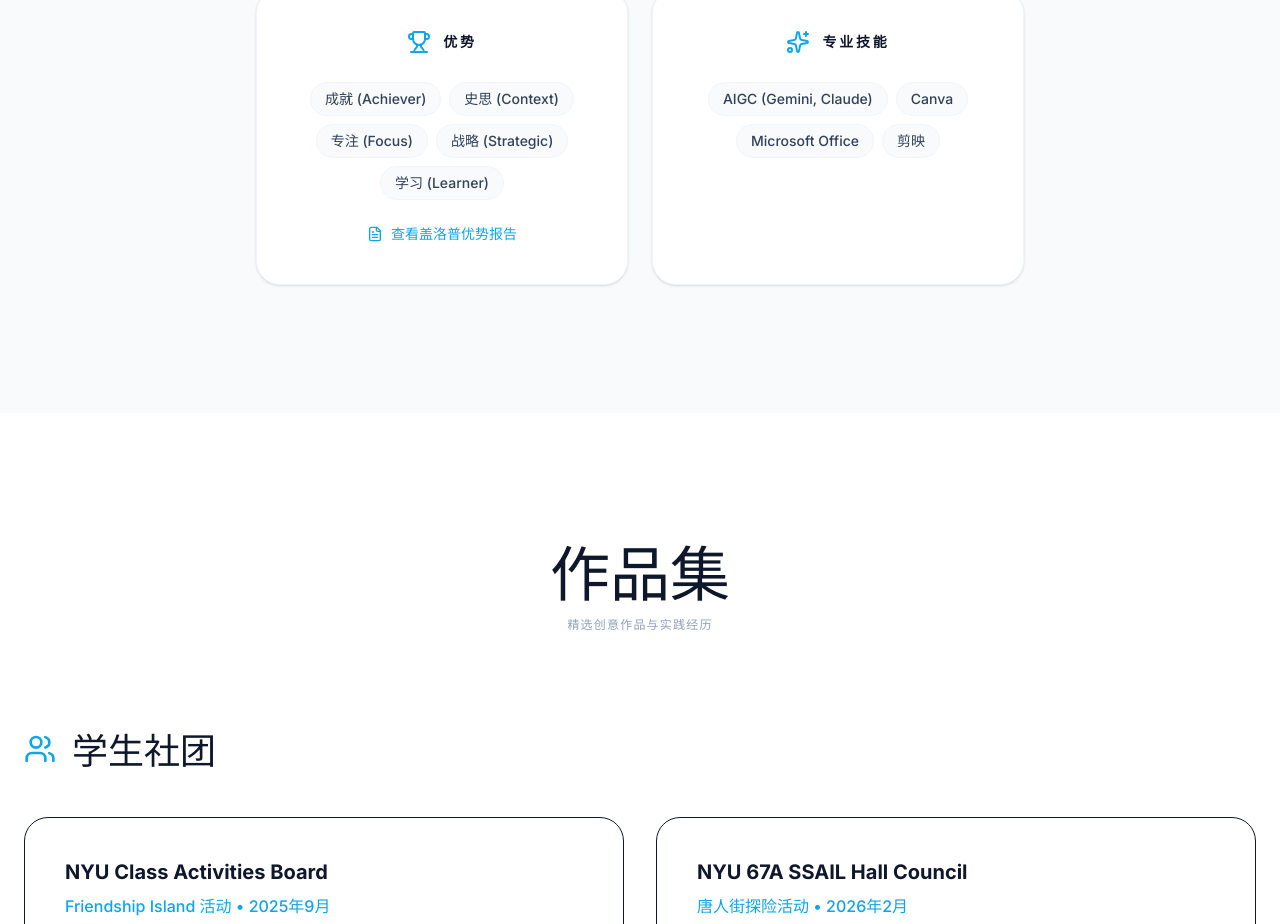
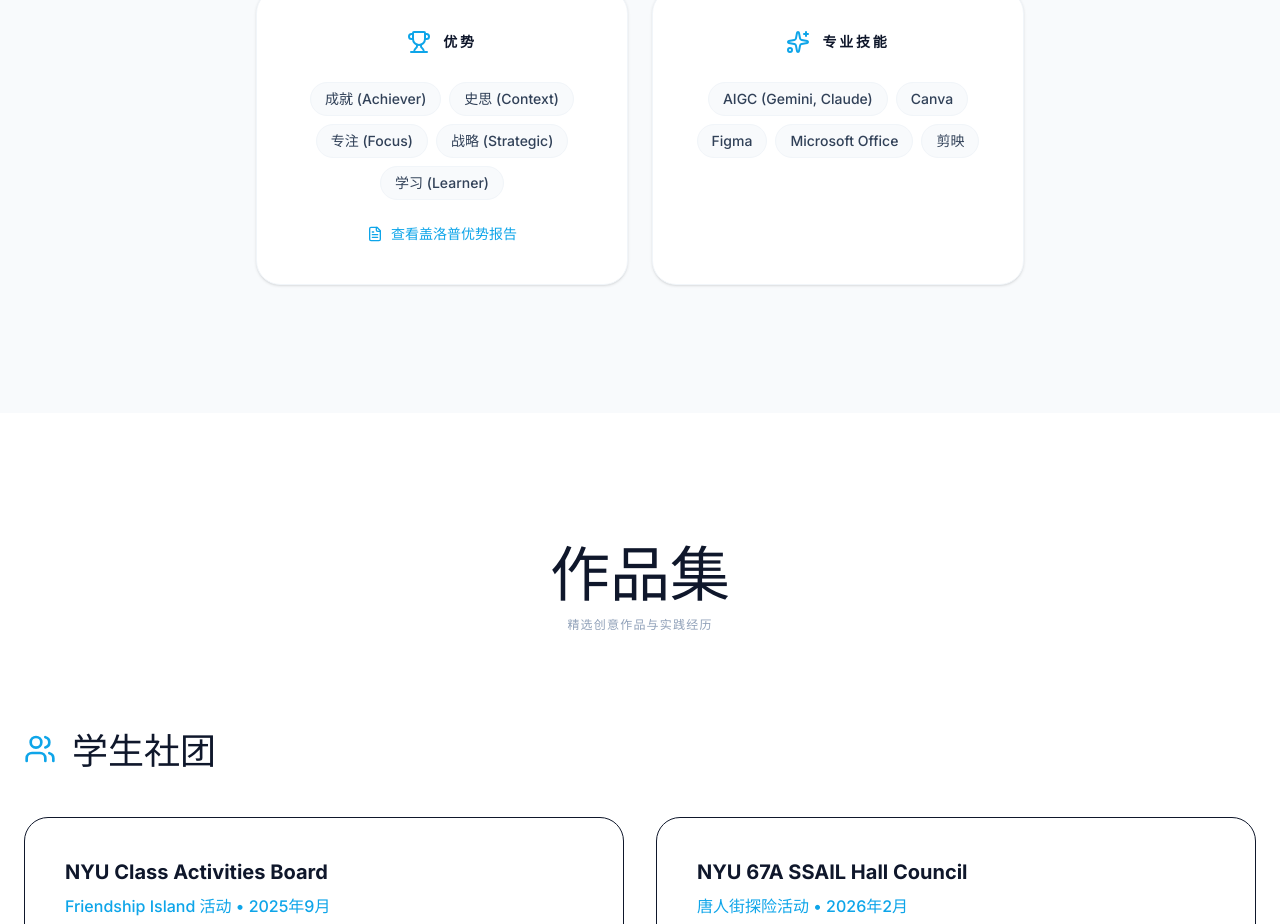
Before and after one commit to jl15972-ai/Jessie-Liu-Portfolio-Website, a React (Vite) app: page / in a window 1280 px wide. Shown: the part 1721-2645 px from the top of the page. Built offline with nearby package versions, Linux system fonts and the light colour scheme; a web font is replaced by a local one.

Commit message:
feat: add Figma to skills list
Update the skills section to include Figma for both English and Chinese translations.

```diff
--- a/src/App.tsx
+++ b/src/App.tsx
@@ -42,7 +42,7 @@ Outside of work, I find my balance on trails and slopes. Long-distance running c
       reportLink: "View Gallup Strength Report",
       reportUrl: "/gallup_report.pdf",
       skillsTitle: "Skills",
-      skills: ["AIGC (Gemini, Claude)", "Canva", "Microsoft Office", "CapCut"],
+      skills: ["AIGC (Gemini, Claude)", "Canva", "Figma", "Microsoft Office", "CapCut"],
       skillsSubtitle: "Tools & Technologies"
     },
     portfolio: {
@@ -241,7 +241,7 @@ Outside of work, I find my balance on trails and slopes. Long-distance running c
       reportLink: "查看盖洛普优势报告",
       reportUrl: "/gallup_report.pdf",
       skillsTitle: "专业技能",
-      skills: ["AIGC (Gemini, Claude)", "Canva", "Microsoft Office", "剪映"],
+      skills: ["AIGC (Gemini, Claude)", "Canva", "Figma", "Microsoft Office", "剪映"],
       skillsSubtitle: "工具与技术"
     },
     portfolio: {
```
